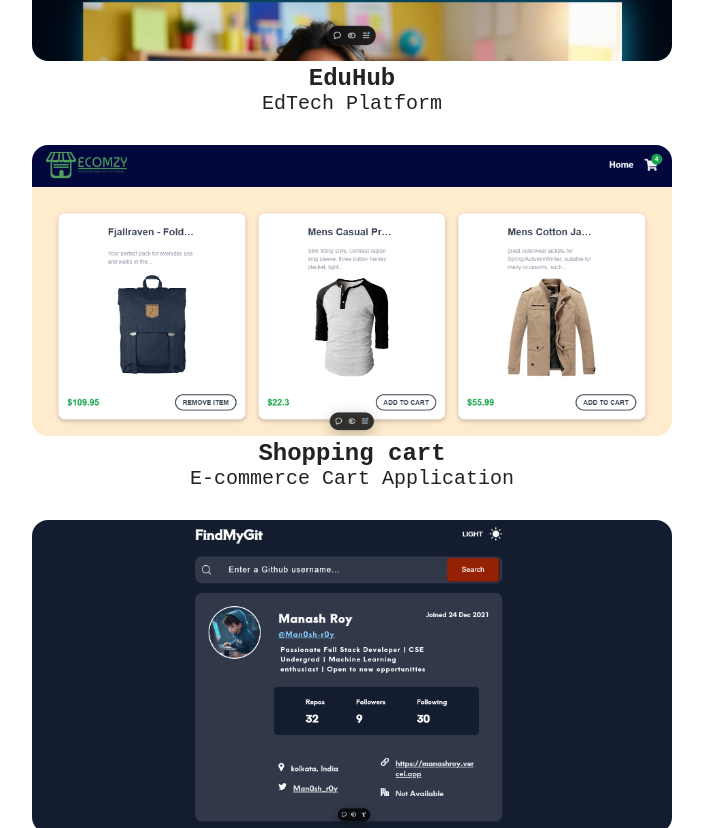
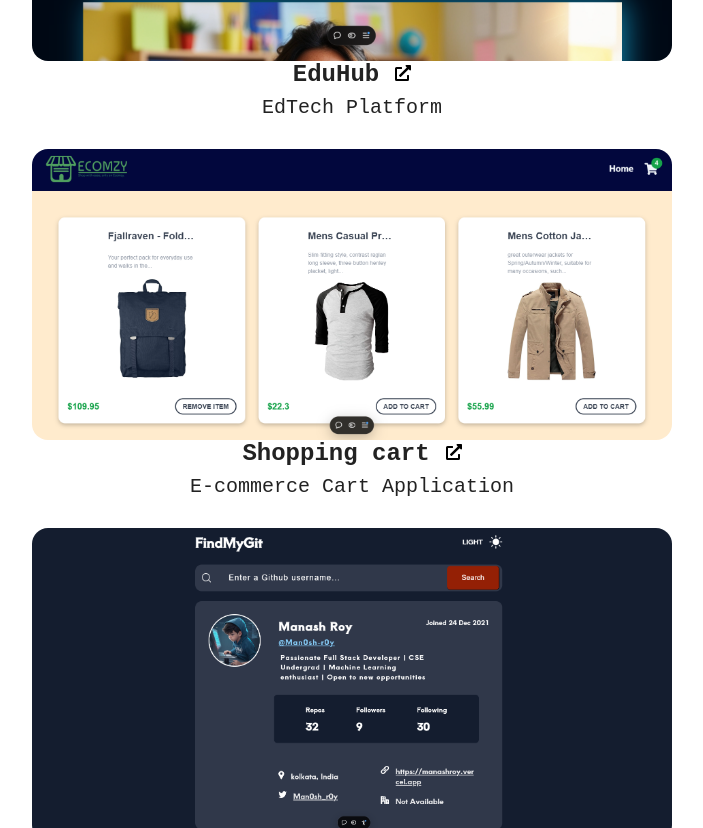
Before and after one commit to Man0sh-r0y/My-Portfolio, a React (Vite) app: page / in a window 1280 px wide. Shown: the part 1252-2080 px from the top of the page, without its empty margins (288-991 px from the left). Built offline with nearby package versions, Linux system fonts and the light colour scheme.

Commit message:
updated the file

```diff
--- a/package.json
+++ b/package.json
@@ -15,7 +15,9 @@
     "react": "^18.3.1",
     "react-dom": "^18.3.1",
     "react-hot-toast": "^2.4.1",
-    "react-icons": "^5.3.0"
+    "react-icons": "^5.3.0",
+    "react-router": "^6.28.0",
+    "react-router-dom": "^6.28.0"
   },
   "devDependencies": {
     "@eslint/js": "^9.13.0",
--- a/src/common/ProjectCard.jsx
+++ b/src/common/ProjectCard.jsx
@@ -1,12 +1,27 @@
 import React from 'react';
+import { FaExternalLinkAlt } from "react-icons/fa";
+import { useTheme } from './ThemeContext';
 
-function ProjectCard({ src, link, h3, p }) {
+function ProjectCard({ src, link, h3, p, hostLink }) {
+
+  const { theme } = useTheme();
+  const style = { color: theme == 'light' ? "black" : "white" };
+
   return (
-    <a href={link} target="_blank">
-      <img className="hover" src={src} alt={`${h3} logo`} />
-      <h3>{h3}</h3>
+    <div>
+
+      <a href={link} target="_blank">
+        <img className="hover" src={src} alt={`${h3} logo`} />
+      </a>
+
+      <a href={hostLink} target="_blank">
+        <h3>{h3}</h3>
+        <FaExternalLinkAlt style={style} />
+      </a>
+
       <p>{p}</p>
-    </a>
+
+    </div>
   );
 }
 
--- a/src/sections/Projects/Projects.jsx
+++ b/src/sections/Projects/Projects.jsx
@@ -6,6 +6,7 @@
 import Project4 from "../../assets/BlogApp.png";
 
 function Projects() {
+
   return (
     <section id="projects" className={styles.container}>
       <h1 className="sectionTitle">Projects</h1>
@@ -15,24 +16,28 @@
           link="https://github.com/Man0sh-r0y/EduHub"
           h3="EduHub"
           p="EdTech Platform"
+          hostLink="https://eduhubbymanash.vercel.app"
         />
         <ProjectCard
           src={Project2}
           link="https://github.com/Man0sh-r0y/Shopping-Cart-using-Redux"
           h3="Shopping cart"
           p="E-commerce Cart Application"
+          hostLink="https://shopping-cart-by-manash.vercel.app"
         />
         <ProjectCard
           src={Project3}
           link="https://github.com/Man0sh-r0y/FindMyGit"
           h3="FindMyGit"
           p="Find Any Github User's data"
+          hostLink="https://find-github-users-by-manash.vercel.app"
         />
         <ProjectCard
           src={Project4}
           link="https://github.com/Man0sh-r0y/BlogVista"
           h3="BlogVista"
           p="Static Blogging App UI"
+          hostLink="https://blog-website-by-manash.vercel.app"
         />
       </div>
     </section>
--- a/src/sections/Projects/ProjectsStyles.module.css
+++ b/src/sections/Projects/ProjectsStyles.module.css
@@ -20,6 +20,24 @@
 
   a:hover {
     transform: scale(1.05);
+    margin-bottom: 0.5rem;
+    transition: all;
+    transition-duration: 300ms;
+  }
+
+  a {
+    display: flex;
+    width: 100%;
+    justify-content: center;
+    align-items: baseline;
+  }
+
+  a h3 {
+    padding-right: 1rem;
+  }
+
+  div p {
+    margin-top: 0.5rem;
   }
 }
 
@@ -29,6 +47,7 @@
   align-items: center;
   gap: 30px;
 }
+
 
 @media (width >= 800px) {
   .projectsContainer {
```
Also changed, not shown: 1 other file (tests, documents, lock files or other folders).
